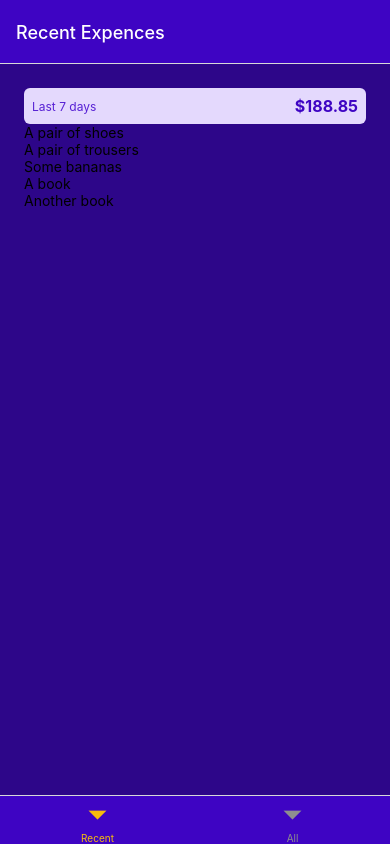
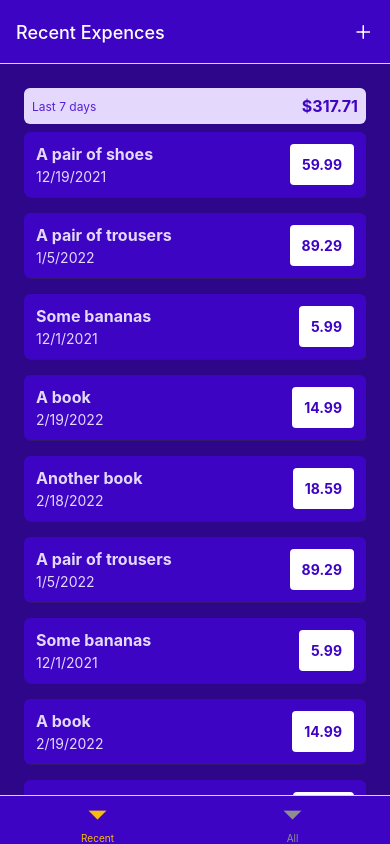
Before and after one commit to KalinduBalasuriya/ExpenseTracker, a React Native app: screen /RecentExpenses in a window 390 px wide. Built offline with nearby package versions, Linux system fonts and the light colour scheme.

Commit message:
UI development

```diff
--- a/App.js
+++ b/App.js
@@ -9,6 +9,7 @@ import ManageExpense from './Screens/ManageExpense';
 import RecentExpenses from './Screens/RecentExpenses';
 import AllExpenses from './Screens/AllExpenses';
 import { GlobalStyles } from './constants/styles';
+import IconButton from './UI/IconButton';
 
 const Stack = createNativeStackNavigator();
 const BottomTabs = createBottomTabNavigator();
@@ -18,14 +19,17 @@ function ExpensesOverview(){
     headerStyle: {backgroundColor: GlobalStyles.colors.primary500 },
     headerTintColor : 'white',
     tabBarStyle: {backgroundColor : GlobalStyles.colors.primary500},
-    tabBarActiveTintColor: GlobalStyles.colors.accent500
+    tabBarActiveTintColor: GlobalStyles.colors.accent500,
+    headerRight:({tintColor})=>{
+      return <IconButton icon ="add" size={24} color={tintColor}  onPress={()=>{}}/>
+    }
   }} >
      <BottomTabs.Screen name='RecentExpenses' component={RecentExpenses} options={{
       title: 'Recent Expences',
       tabBarLabel: 'Recent',
-      // // tabBarIcon: ({color, size})=>{
-      // //   // <Ionicons name="ios-add-circle" size={size} color={color} />
-      // }
+    //  tabBarIcon: ({color, size})=>{
+    //  <Ionicons name="ios-add-circle" size={24} color={'white'} />
+    //   }
      }} />
      <BottomTabs.Screen name='AllExpenses' component={AllExpenses} options={{
       title: 'All Expences',
--- /dev/null
+++ b/UI/IconButton.js
@@ -0,0 +1,27 @@
+import { Ionicons } from "@expo/vector-icons";
+import { Pressable, View, StyleSheet } from "react-native";
+
+function IconButton({icon, size, color, onPress}) {
+    return (
+        <Pressable onPress={onPress} style={({pressed}) => pressed && styles.pressed} >
+            <View style={styles.buttonContainer} >
+              <Ionicons name={icon} size={size} color={color} />
+            </View>
+        </Pressable>
+
+    )
+}
+
+export default IconButton;
+
+const styles = StyleSheet.create({
+ buttonContainer:{
+    borderRadius:24,
+    padding:6,
+    marginHorizontal:8,
+    marginVertical: 2,
+ },
+ pressed:{
+    opacity:0.75,
+ }
+});
--- /dev/null
+++ b/components/ExpensesOutput/ExpenseItem.js
@@ -0,0 +1,63 @@
+import { Pressable, View, Text ,StyleSheet } from "react-native";
+import { GlobalStyles } from "../../constants/styles";
+
+
+function ExpenseItem({description, amount,date}) {
+
+    function expenseHandler(){
+
+    }
+
+    return <Pressable onPress={expenseHandler} style={({ pressed })=>  pressed && styles.pressed }>
+        <View style={styles.expenseItem} >
+            <View>
+                <Text style={[styles.textBase, styles.description]} >{description}</Text>
+                <Text style={styles.textBase}>{date.toLocaleDateString()}</Text>
+            </View>
+            <View style={styles.amountContainer} >
+                <Text style={styles.amount} >{amount.toFixed(2)}</Text>
+            </View>
+        </View>
+    </Pressable>
+}
+
+
+export default ExpenseItem;
+
+const styles = StyleSheet.create({
+    expenseItem:{
+        padding:12,
+        marginVertical:8,
+        backgroundColor:GlobalStyles.colors.primary500,
+        flexDirection:'row',
+        justifyContent:'space-between',
+        borderRadius:6,
+        elevation:3,
+        shadowColor:GlobalStyles.colors.gray500,
+        shadowOffset:{width:1, height:1},
+        shadowOpacity:0.4
+    },
+    textBase:{
+        color:GlobalStyles.colors.primary50
+    },
+    description:{
+        fontSize:16,
+        marginBottom:4,
+        fontWeight:'bold'
+    },
+    amountContainer:{
+        paddingHorizontal:12,
+        paddingVertical:4,
+        backgroundColor:'white',
+        justifyContent:'center',
+        alignItems:'center',
+        borderRadius:4
+    },
+    amount:{
+        color:GlobalStyles.colors.primary500,
+        fontWeight:'bold',
+    },
+    pressed:{
+        opacity:0.65,
+    }
+});
--- a/components/ExpensesOutput/ExpenseOutput.js
+++ b/components/ExpensesOutput/ExpenseOutput.js
@@ -34,6 +34,30 @@ const DUMMY_EXPENSES = [
         amount: 18.59,
         date : new Date('2022-02-18')
     },
+    {
+        id: 'e6',
+        description:'A pair of trousers',
+        amount: 89.29,
+        date : new Date('2022-01-05')
+    },
+    {
+        id: 'e7',
+        description:'Some bananas',
+        amount: 5.99,
+        date : new Date('2021-12-01')
+    },
+    {
+        id: 'e8',
+        description:'A book',
+        amount: 14.99,
+        date : new Date('2022-02-19')
+    },
+    {
+        id: 'e9',
+        description:'Another book',
+        amount: 18.59,
+        date : new Date('2022-02-18')
+    },
 ]
 
 function ExpenseOutput({expenses, expensePeriod}) {
@@ -50,7 +74,8 @@ export default ExpenseOutput;
 const styles = StyleSheet.create({
     containr:{
         flex:1,
-        padding:24,
+        paddingHorizontal:24,
+        paddingTop:24,
         backgroundColor:GlobalStyles.colors.primary700,
 
     }
--- a/components/ExpensesOutput/ExpensesList.js
+++ b/components/ExpensesOutput/ExpensesList.js
@@ -1,9 +1,14 @@
 
 import {FlatList,Text } from "react-native";
+import ExpenseItem from "./ExpenseItem";
 
 function renderExpenseItem (itemData){
     return (
-        <Text>{itemData.item.description}</Text>
+        <ExpenseItem
+        description={itemData.item.description}
+        amount={itemData.item.amount}
+        date={itemData.item.date}
+        />
     )
 
 }
--- /dev/null
+++ b/util/date.js
@@ -0,0 +1,3 @@
+export function getFormattedDate(){
+    return
+}
```
